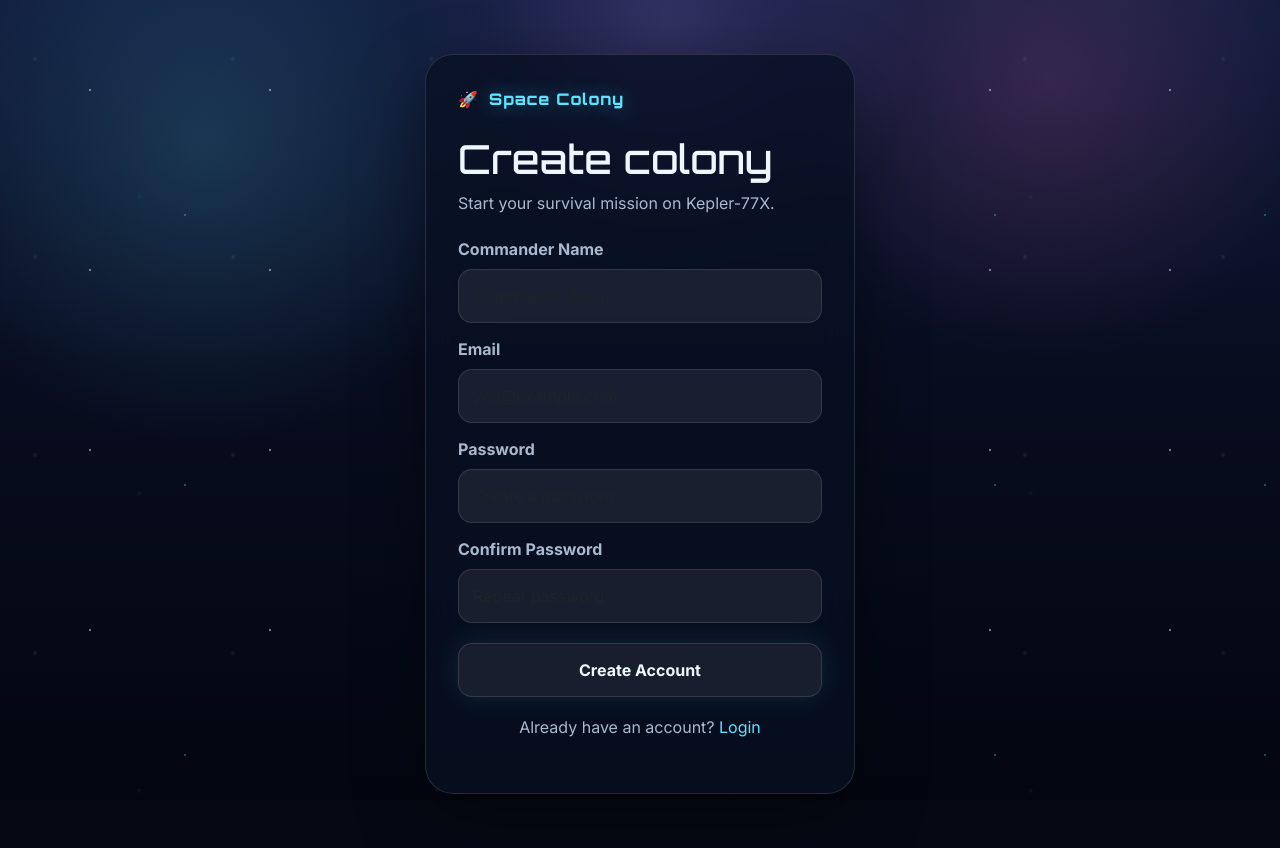
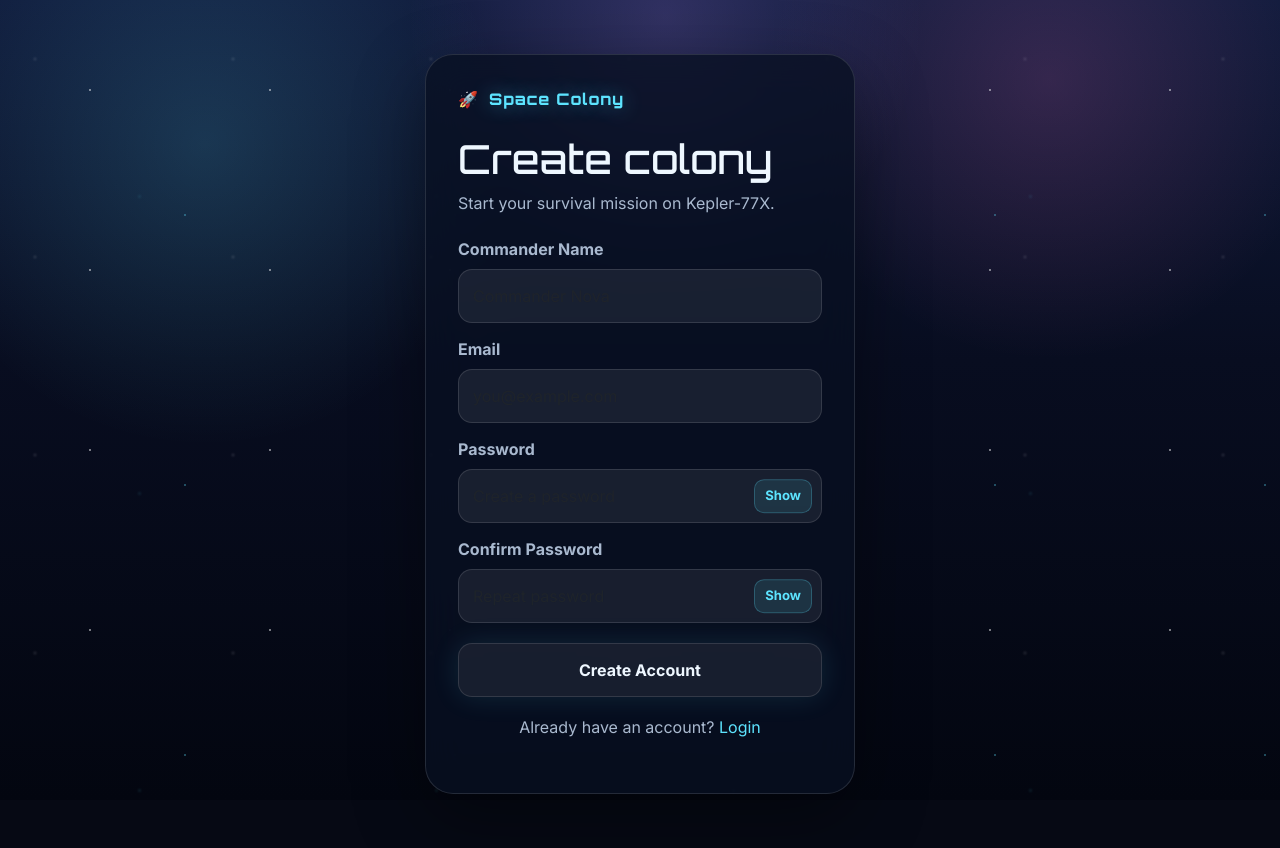
Before and after one commit to bkarthikey/AWD-group-project, a Flask app: page /signup in a window 1280 px wide. Run offline with Flask 3, Linux system fonts and the light colour scheme; some libraries are stand-ins or nearby versions.

Commit message:
Improve password form feedback

```diff
--- a/app/forms.py
+++ b/app/forms.py
@@ -18,7 +18,10 @@ class RegisterForm(FlaskForm):
     username = StringField("Commander Name", validators=[DataRequired(), Length(min=3, max=80)])
     email = EmailField("Email", validators=[DataRequired(), Email()])
     password = PasswordField("Password", validators=[DataRequired(), Length(min=8)])
-    confirm_password = PasswordField("Confirm Password", validators=[DataRequired(), EqualTo("password")])
+    confirm_password = PasswordField(
+        "Confirm Password",
+        validators=[DataRequired(), EqualTo("password", message="Passwords must match.")],
+    )
     submit = SubmitField("Create Account")
 
 
--- a/app/templates/signup.html
+++ b/app/templates/signup.html
@@ -19,13 +19,28 @@
     {{ form.email(class="form-control", placeholder="you@example.com") }}
 
     {{ form.password.label }}
-    {{ form.password(class="form-control", placeholder="Create a password") }}
+    <div class="password-field">
+      {{ form.password(class="form-control", placeholder="Create a password") }}
+      <button class="password-toggle" type="button" data-password-toggle="{{ form.password.id }}" aria-label="Show password">Show</button>
+    </div>
 
     {{ form.confirm_password.label }}
-    {{ form.confirm_password(class="form-control", placeholder="Repeat password") }}
+    <div class="password-field">
+      {{ form.confirm_password(class="form-control", placeholder="Repeat password") }}
+      <button class="password-toggle" type="button" data-password-toggle="{{ form.confirm_password.id }}" aria-label="Show confirm password">Show</button>
+    </div>
+    {% if form.confirm_password.errors %}
+      <div class="field-error" role="alert">
+        {{ form.confirm_password.errors[0] }}
+      </div>
+    {% endif %}
 
     {{ form.submit(class="primary-btn full btn") }}
     <p class="auth-switch">Already have an account? <a href="{{ url_for('main.login') }}">Login</a></p>
   </form>
 </main>
 {% endblock %}
+
+{% block scripts %}
+<script src="{{ url_for('static', filename='js/auth.js') }}"></script>
+{% endblock %}
--- a/assets/css/style.css
+++ b/assets/css/style.css
@@ -378,6 +378,45 @@ a {
   background: rgba(255,255,255,0.09);
   border-color: rgba(93, 228, 255, 0.4);
   box-shadow: 0 0 0 0.2rem rgba(93, 228, 255, 0.12);
+}
+
+.password-field {
+  position: relative;
+}
+
+.password-field input {
+  padding-right: 78px;
+}
+
+.password-toggle {
+  position: absolute;
+  top: 50%;
+  right: 10px;
+  width: auto;
+  padding: 6px 10px;
+  border: 1px solid rgba(93, 228, 255, 0.24);
+  border-radius: 10px;
+  background: rgba(93, 228, 255, 0.1);
+  color: var(--cyan);
+  font-size: 0.82rem;
+  font-weight: 800;
+  transform: translateY(-50%);
+}
+
+.password-toggle:hover {
+  border-color: rgba(93, 228, 255, 0.42);
+  background: rgba(93, 228, 255, 0.16);
+}
+
+.field-error {
+  margin-top: 8px;
+  padding: 10px 12px;
+  border: 1px solid rgba(255, 117, 145, 0.3);
+  border-radius: 12px;
+  background: rgba(255, 117, 145, 0.1);
+  color: #ffdce4;
+  font-size: 0.9rem;
+  font-weight: 700;
 }
 
 .auth-check {
--- /dev/null
+++ b/assets/js/auth.js
@@ -0,0 +1,13 @@
+document.querySelectorAll("[data-password-toggle]").forEach((button) => {
+  button.addEventListener("click", () => {
+    const field = document.getElementById(button.dataset.passwordToggle);
+    if (!field) {
+      return;
+    }
+
+    const shouldShow = field.type === "password";
+    field.type = shouldShow ? "text" : "password";
+    button.textContent = shouldShow ? "Hide" : "Show";
+    button.setAttribute("aria-label", shouldShow ? "Hide password" : "Show password");
+  });
+});
```
Also changed, not shown: app/templates/login.html (+8 -1 lines), tests/test_auth_pages.py (+31 -0 lines).
